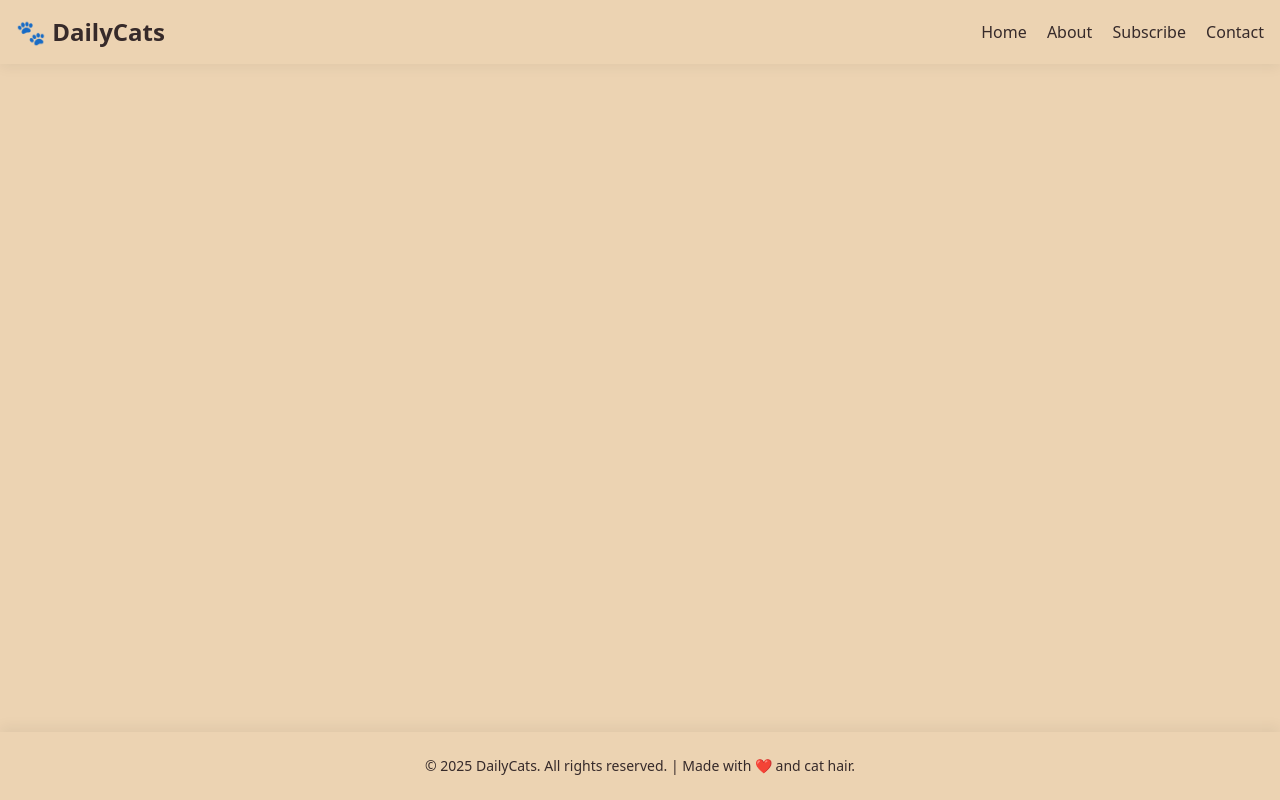
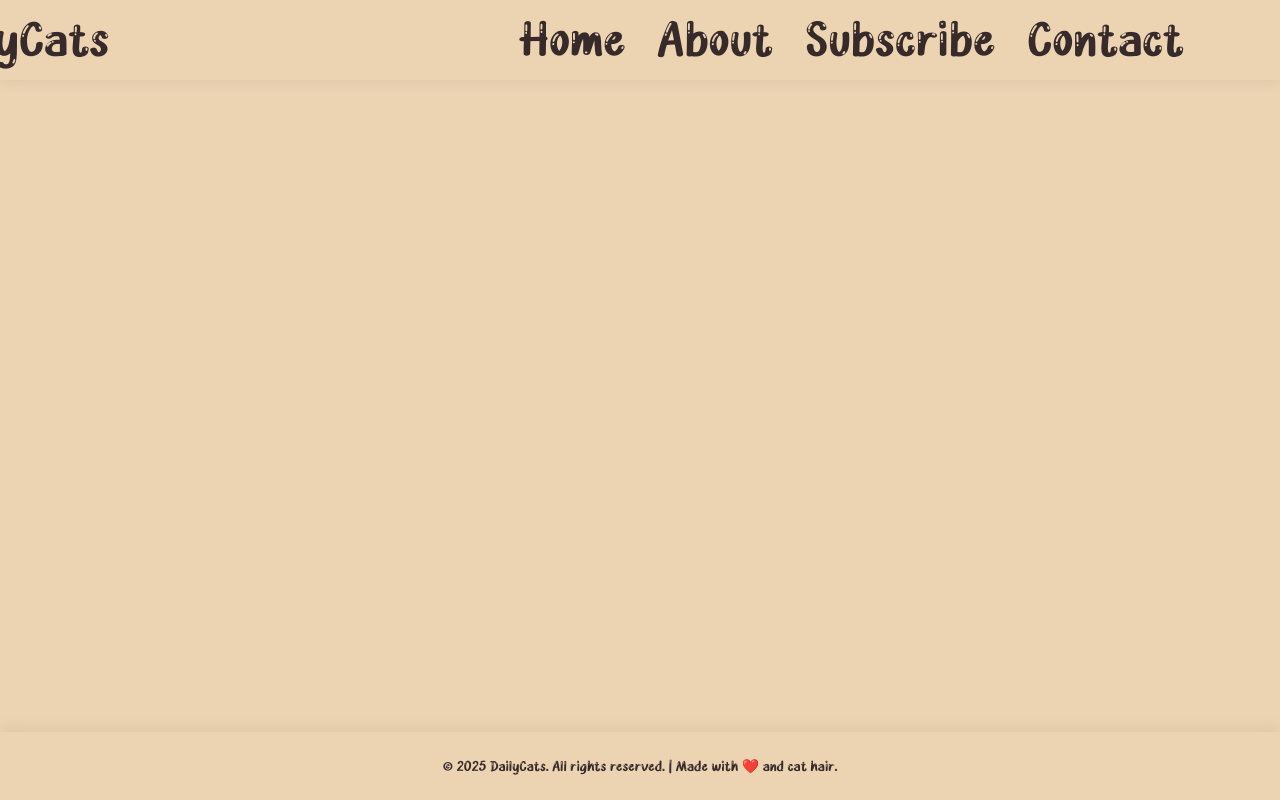
Before and after one commit to Sipxi/MeowMail, a Flask app: template app/templates/base.html in a window 1280 px wide. Run offline with Flask 3, Linux system fonts and the light colour scheme; the template is opened without the code that fills it, so the values that code supplies are empty; style sheets or scripts are compiled from the project's sources.

Commit message:
Added custom font and basic animation

```diff
--- a/app/static/src/input.css
+++ b/app/static/src/input.css
@@ -10,4 +10,13 @@
   --color-dark-accent: oklch(0.5959 0.056 57.74);      /* Dark accent  */
   --color-dark-shades: oklch(0.2986 0.0179 18.2); /* Dark shades */
   --color-leather: oklch(0.4731 0.0196 70.26);     /* Leather color */
+  --font-catfont: "catfont", sans-serif;
 }
+
+@font-face {
+  font-family: "catfont";
+  font-style: normal;
+  font-weight: 200 700;
+  font-display: swap;
+  src: url("/static/fonts/font.otf") format("opentype");
+}
--- a/app/templates/base.html
+++ b/app/templates/base.html
@@ -1,6 +1,7 @@
 <!-- templates/base.html -->
 <!DOCTYPE html>
 <html lang="en">
+
 <head>
   <meta charset="UTF-8" />
   <meta name="viewport" content="width=device-width, initial-scale=1.0" />
@@ -10,19 +11,34 @@
 
   {% block head_extra %}{% endblock %}
 </head>
-<body class="flex flex-col min-h-screen bg-light-shades">
+
+<body class="flex flex-col min-h-screen bg-light-shades font-catfont">
 
   <!-- Navbar -->
-  <header class="bg-light-shades shadow-[0_4px_12px_rgba(0,0,0,0.05)] relative z-50">
-    <div class="max-w-[102rem] mx-auto px-4 py-4 flex justify-between items-center">
-      <h1 class="text-2xl font-bold text-dark-shades cursor-pointer">
+  <header class="bg-light-shades shadow-[0_4px_12px_rgba(0,0,0,0.05)] relative z-50 text-5xl font-bold">
+    <div class="max-w-[70rem] mx-auto px-4 py-4 flex justify-between items-center">
+
+      <h1 class="font-bold text-dark-shades cursor-pointer font-catfont -ml-[250px]">
         <a href="{{ url_for('routes.index') }}">🐾 DailyCats</a>
       </h1>
-      <nav class="space-x-4">
-        <a href="{{ url_for('routes.index') }}" class="text-dark-shades hover:text-light-brand">Home</a>
-        <a href="{{ url_for('routes.about')}}" class="text-dark-shades hover:text-light-brand">About</a>
-        <a href="{{ url_for('routes.subscribe')}}" class="text-dark-shades hover:text-light-brand">Subscribe</a>
-        <a href="{{ url_for('routes.contact')}}" class="text-dark-shades hover:text-light-brand">Contact</a>
+
+      <nav class="flex flex-row gap-8 item-center justify-center font-catfont">
+
+        <div class="hover:scale-110">
+          <a href="{{ url_for('routes.index') }}" class="text-dark-shades hover:text-light-brand"> Home </a>
+        </div>
+
+        <div class="hover:scale-110">
+          <a href="{{ url_for('routes.about')}}" class="text-dark-shades hover:text-light-brand">About</a>
+        </div>
+
+        <div class="hover:scale-110">
+          <a href="{{ url_for('routes.subscribe')}}" class="text-dark-shades hover:text-light-brand">Subscribe</a>
+        </div>
+        <div class="hover:scale-110">
+          <a href="{{ url_for('routes.contact')}}" class="text-dark-shades hover:text-light-brand">Contact</a>
+        </div>
+
       </nav>
     </div>
   </header>
@@ -36,7 +52,8 @@
 
 
   <!-- Footer -->
-  <footer class="bg-light-shades text-center py-6 text-sm text-dark-shades mt-auto shadow-[0_-6px_12px_rgba(0,0,0,0.05)]">
+  <footer
+    class="bg-light-shades text-center py-6 text-sm text-dark-shades mt-auto shadow-[0_-6px_12px_rgba(0,0,0,0.05)]">
     &copy; 2025 DailyCats. All rights reserved. | Made with ❤️ and cat hair.
   </footer>
 
@@ -44,4 +61,5 @@
 
   {% block scripts %}{% endblock %}
 </body>
+
 </html>
--- a/run.py
+++ b/run.py
@@ -1,5 +1,5 @@
 from app import create_app
-#npx tailwindcss -i ./app/static/src/input.css -o ./app/static/dist/output.css --watch
+
 
 app = create_app()
 
```
Also changed, not shown: tailwind.config.js (deleted, +0 -16 lines), app/static/fonts/font.otf (added).
